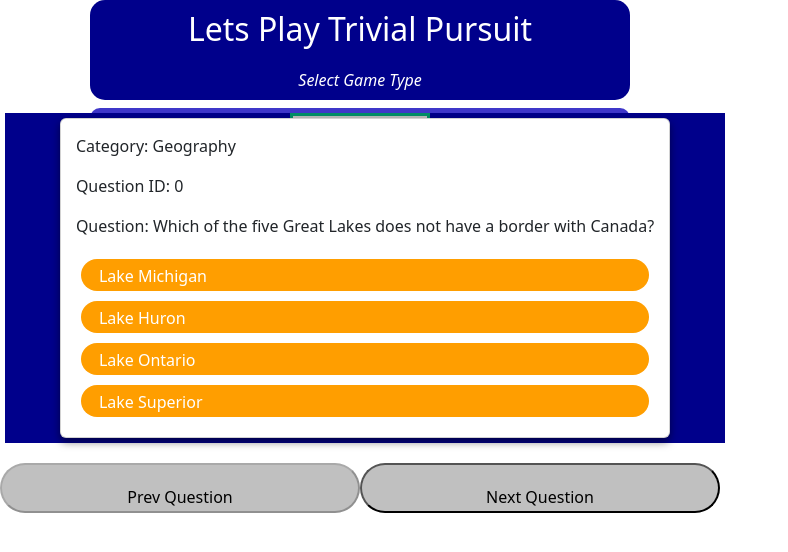
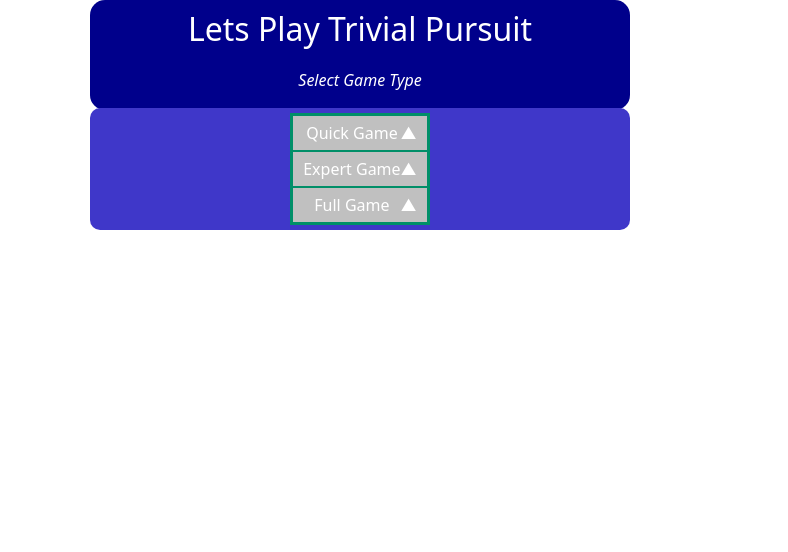
Before and after one commit to mbriese/JSTriviaApp, a React (Vite) app in the folder jsTriviaGameApp/: page / in a window 1280 px wide. Shown: the top 552 px of the page, without its empty margins (0-788 px from the left). Built offline with nearby package versions, Linux system fonts and the light colour scheme.

Commit message:
fixed problem with next question & back of card

```diff
--- a/jsTriviaGameApp/src/App.css
+++ b/jsTriviaGameApp/src/App.css
@@ -13,7 +13,7 @@
 /*}*/
 /* Main navbar styles */
 .main-nav {
-  height: 100px;
+  height: 110px;
   top: 0;
   background-color: darkblue; /* Christmas colors */
   color: white;
--- a/jsTriviaGameApp/src/App.jsx
+++ b/jsTriviaGameApp/src/App.jsx
@@ -15,49 +15,65 @@
 
 function App() {
     const [filteredQuestions, setFilteredQuestions] = useState(questions)
-    const [gameType, setGameType] = useState('')
     // Track current question index
     const [questionIndex, setQuestionIndex] = useState(0)
+    const [prevQuestionIndex, setPrevQuestionIndex] = useState(0);
     const [isQuickGameClicked, setIsQuickGameClicked] = useState(false);
     const [isExpertGameClicked, setIsExpertGameClicked] = useState(false);
     const [isFullGameClicked, setIsFullGameClicked] = useState(false);
-
+    const [isGameSelected, setIsGameSelected] = useState(false);
 
     const handleClick = useCallback((category) => {
         if (category === 'All') {
             setFilteredQuestions(questions)
+            console.log(questions)
         } else {
             console.log(category)
             const myFilteredCategoryQuestions = questions.filter(questions => questions.category === category)
             setFilteredQuestions(myFilteredCategoryQuestions)
+            console.log(myFilteredCategoryQuestions)
         }
     }, []);
 
-    const handleGameTypeClick = useCallback((gameType, count, category) => {
-        setGameType(gameType)
-        setQuestionIndex(0)
-        console.log('playing game type ', gameType)
+    const handleGameTypeClick = useCallback((count, category) => {
+        // setQuestionIndex(0)
         console.log('question index ', questionIndex)
         console.log('number of questions ', count)
         console.log('category ', category)
         handleClick(category);
-    }, [handleClick, questionIndex]);
+        let myFilteredQuestions = questions;
+        if (category === 'All') {
+            setFilteredQuestions(questions)
+            console.log(questions)
+        } else {
+            console.log(category)
+            let myFilteredCategoryQuestions = questions.filter(questions => questions.category === category)
+            setFilteredQuestions(myFilteredQuestions)
+            console.log(myFilteredCategoryQuestions)
+        }
+        if (count === 6) {
+            myFilteredQuestions = filteredQuestions.slice(0, 6);
+        } else {
+            myFilteredQuestions = filteredQuestions;
+        }
+        setIsGameSelected(true);
+    }, []);
 
     useEffect(() => {
         if (isQuickGameClicked) {
-            handleGameTypeClick('quick', 6, 'All');
+            handleGameTypeClick( 6, 'All');
         }
     }, [isQuickGameClicked, handleGameTypeClick]);
 
     useEffect(() => {
         if (isExpertGameClicked) {
-            handleGameTypeClick('expert', 6, 'All');
+            handleGameTypeClick( 6, 'All');
         }
     }, [isExpertGameClicked, handleGameTypeClick]);
 
     useEffect(() => {
         if (isFullGameClicked) {
-            handleGameTypeClick('full', 36, 'All');
+            handleGameTypeClick( 36, 'All');
         }
     }, [isFullGameClicked, handleGameTypeClick]);
 
@@ -65,32 +81,50 @@
         setIsQuickGameClicked(true);
         setIsExpertGameClicked(false);
         setIsFullGameClicked(false);
+        setIsGameSelected(true);
     };
 
     const handleExpertGameClick = () => {
         setIsQuickGameClicked(false);
         setIsExpertGameClicked(true);
         setIsFullGameClicked(false);
+        setIsGameSelected(true);
     };
 
     const handleFullGameClick = () => {
         setIsQuickGameClicked(false);
         setIsExpertGameClicked(false);
         setIsFullGameClicked(true);
+        setIsGameSelected(true);
     };
 
     const handleNextQuestion = () => {
-        setQuestionIndex((prevQuestionIndex) => (prevQuestionIndex + 1) %
-            questions.length);
+        console.log('handle next question button - question index is', questionIndex)
+        let newQuestionIndex = questionIndex + 1;
+        if (newQuestionIndex >= filteredQuestions.length) {
+            newQuestionIndex = 0;
+        }
+        console.log('new question index is ', newQuestionIndex)
+        setQuestionIndex(newQuestionIndex);
+        setPrevQuestionIndex(questionIndex);
+        console.log('prev question index ', prevQuestionIndex)
     };
 
     const handlePrevQuestion = () => {
-        setQuestionIndex((prevQuestionIndex) => (prevQuestionIndex - 1) %
-            questions.length);
+        let newQuestionIndex = questionIndex - 1;
+        if (newQuestionIndex < 0) {
+            newQuestionIndex = filteredQuestions.length - 1;
+        }
+        console.log('new question index is ', newQuestionIndex)
+        setQuestionIndex(newQuestionIndex);
+        setPrevQuestionIndex(questionIndex);
+        console.log('prev question index ', prevQuestionIndex)
     };
 
     return (
         <>
+
+        { !isGameSelected &&
             <div className="main-nav">
                 <h2> Lets Play Trivial Pursuit </h2>
 
@@ -103,7 +137,7 @@
                             </p>
                             <button
                                 className='main-nav-button' onClick={() => handleQuickGameClick('quick', 6,
-                                "All")}>
+                                'All')}>
                                 Click to Play Quick Game!
                             </button>
                         </AccordionSection>
@@ -113,7 +147,7 @@
                             </p>
                             <button
                                 className='main-nav-button' onClick={() => handleExpertGameClick('expert',
-                                6, "All")}>
+                                6, 'All')}>
                                 Click button to select your category!
                             </button>
                         </AccordionSection>
@@ -122,16 +156,17 @@
                                 <strong>Full game: Answer 36 questions</strong>
                             </p>
                             <button
-                                className='main-nav-button' onClick={() => handleFullGameClick('full', 36, "All")}>
+                                className='main-nav-button' onClick={() => handleFullGameClick('full', 36, 'All')}>
                                 Click to Play Full Game!
                             </button>
                         </AccordionSection>
                     </Accordion>
                 </div>
             </div>
+        }
 
 
-            {(gameType.toString() === 'expert') &&
+            {!isGameSelected && isExpertGameClicked &&
                 <div className="cardsContainer cards">
                     <div className='container'>Select your category</div>
                     <div className="cardsContainer">
@@ -153,31 +188,38 @@
                     </div>
                 </div>
             }
-            {(gameType.toString() !== 'null') &&
+
+            {isGameSelected &&
                 <div className="content">
-                    {filteredQuestions.slice(questionIndex, questionIndex + 1).map((questions, questionIndex) => {
-                        return (
+                    {filteredQuestions.length > 0 && (
                             <QCard
-                                key={questionIndex}
-                                id={questions.id}
-                                category={questions.category}
-                                question={questions.question}
-                                answer0={questions.choices[0].text}
-                                answer1={questions.choices[1].text}
-                                answer2={questions.choices[2].text}
-                                answer3={questions.choices[3].text}
-                                answer0Correct={questions.choices[0].answer}
-                                answer1Correct={questions.choices[1].answer}
-                                answer2Correct={questions.choices[2].answer}
-                                answer3Correct={questions.choices[3].answer}
+                                key={filteredQuestions.at(questionIndex).id}
+                                id={filteredQuestions.at(questionIndex).id}
+                                category={filteredQuestions.at(questionIndex).category}
+                                question={filteredQuestions.at(questionIndex).question}
+                                answer0={filteredQuestions.at(questionIndex).choices[0].text}
+                                answer1={filteredQuestions.at(questionIndex).choices[1].text}
+                                answer2={filteredQuestions.at(questionIndex).choices[2].text}
+                                answer3={filteredQuestions.at(questionIndex).choices[3].text}
+                                answer0Correct={filteredQuestions.at(questionIndex).choices[0].answer}
+                                answer1Correct={filteredQuestions.at(questionIndex).choices[1].answer}
+                                answer2Correct={filteredQuestions.at(questionIndex).choices[2].answer}
+                                answer3Correct={filteredQuestions.at(questionIndex).choices[3].answer}
+                                questionIndex={questionIndex}
+                                filteredQuestions={filteredQuestions}
+                                onNextQuestion={handleNextQuestion}
+                                onPrevQuestion={handlePrevQuestion}
                             />)
-                    })}
+                    }
                     <div>
-                        <button className='navigate-questions-button' onClick={handlePrevQuestion}
+                        <button className='navigate-questions-button'
+                                onClick={handlePrevQuestion}
                                 disabled={questionIndex <= 0}>Prev Question
                         </button>
-                        <button className='navigate-questions-button' onClick={handleNextQuestion}
-                                disabled={questionIndex >= 6}>Next Question
+                        <button
+                                className='navigate-questions-button'
+                                onClick={handleNextQuestion}
+                                disabled={questionIndex >= filteredQuestions.length - 1}>Next Question
                         </button>
                     </div>
                 </div>}
```
Also changed, not shown: jsTriviaGameApp/src/QCard.jsx (+44 -31 lines).
